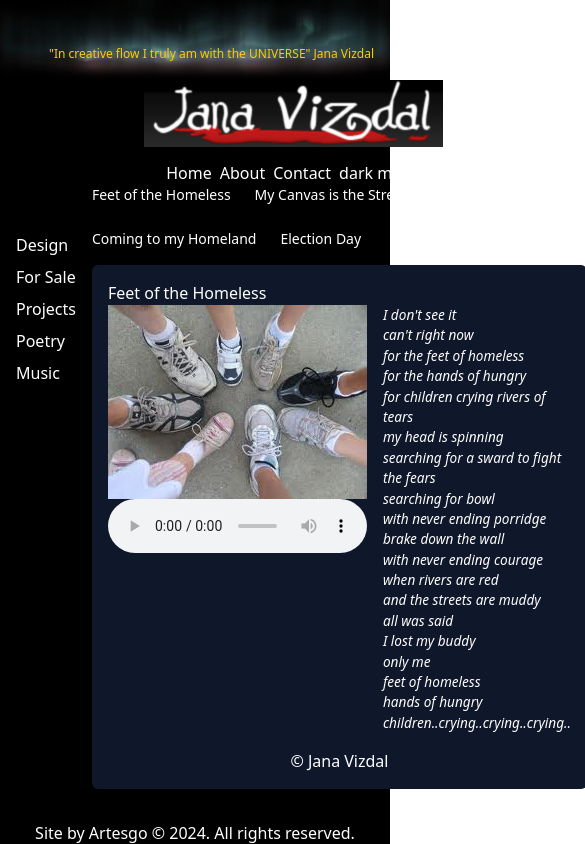
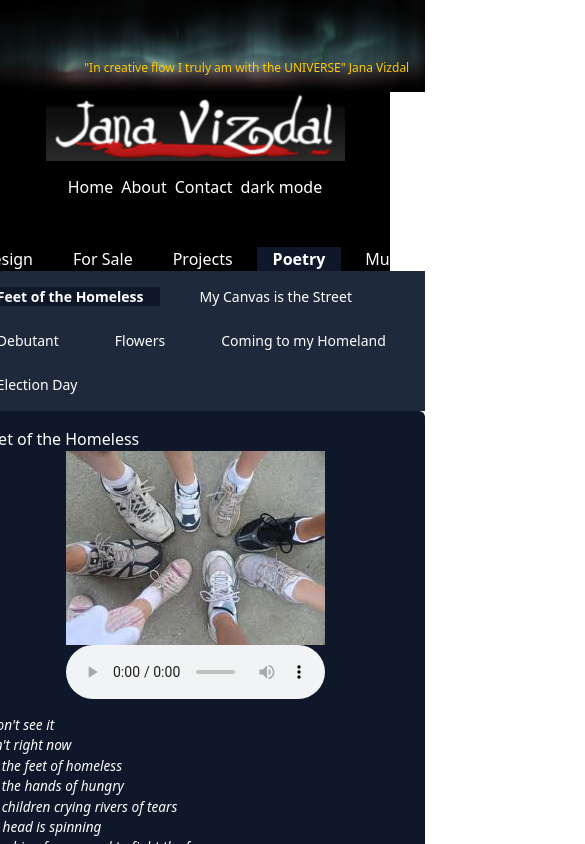
Before and after one commit to artesgo/jana-svelte, a SvelteKit app: page /poetry/feet in a window 390 px wide. Shown: the top 844 px of the page, 585 px wide, since content can reach past the window. Built offline with nearby package versions, Linux system fonts and the light colour scheme.

Commit message:
mobile and activelink updates

```diff
--- a/src/routes/+layout.svelte
+++ b/src/routes/+layout.svelte
@@ -10,6 +10,7 @@
 	class={themeFacade().theme +
 		' flex min-h-screen flex-col items-center justify-between bg-white text-black transition-colors duration-1000 dark:bg-black dark:text-white'}
 >
+	<div>
 		<section class="relative">
 			<img src="/aurora-sky.png" role="presentation" alt="aurora" />
 			<div class="absolute bottom-0 right-0 p-4 text-xs text-[#FC0] sm:p-6 sm:text-sm">
@@ -34,8 +35,8 @@
 					</li>
 				</ul>
 			</nav>
-		<main class="flex flex-row items-start">
-			<section class="flex flex-col gap-2 pt-12">
+			<main class="flex flex-col sm:flex-row md:items-start items-center">
+				<section class="flex sm:flex-col flex-row gap-2 pt-12">
 					<!-- side nav -->
 					<ActiveLink href="/design" label="Design" />
 					<ActiveLink href="/sale" label="For Sale" />
@@ -48,6 +49,7 @@
 				</section>
 			</main>
 		</div>
+	</div>
 	<footer
 		class="bg-white text-center text-black transition-all duration-1000 mt-8 dark:bg-black dark:text-white"
 	>
--- a/src/routes/about/+page.svelte
+++ b/src/routes/about/+page.svelte
@@ -1,6 +1,6 @@
 <div>
 	<h1 class="text-xl">About Me</h1>
-	<div class="flex items-start gap-2">
+	<div class="flex flex-col md:flex-row items-start gap-2">
 		<img src="/jana.jpg" alt="" width="364px" height="242px" />
 		<div>
 			<p>
--- a/src/routes/activeLink.svelte
+++ b/src/routes/activeLink.svelte
@@ -6,17 +6,21 @@
 </script>
 
 <a
-  class="px-4 border-rounded"
+  class="px-4"
   {href}
-  class:bg-slate-200={$page.url.pathname === href && themeFacade().theme === 'light'}
-  class:bg-slate-900={$page.url.pathname === href && themeFacade().theme === 'dark'}
+  class:active={$page.url.pathname.includes(href)}
+  class:bg-slate-200={$page.url.pathname.includes(href) && themeFacade().theme === 'light'}
+  class:bg-slate-900={$page.url.pathname.includes(href) && themeFacade().theme === 'dark'}
 >
   {label}
 </a>
 
 <style>
-  .border-rounded {
-    border-top-left-radius: 20px;
-    border-bottom-left-radius: 20px;
+  a {
+    white-space: nowrap;
+  }
+
+  .active {
+    font-weight: bold;
   }
 </style>
--- a/src/routes/poetry/+layout.svelte
+++ b/src/routes/poetry/+layout.svelte
@@ -1,17 +1,18 @@
 <script lang="ts">
 	import Content from '$lib/content.svelte';
+	import ActiveLink from '../activeLink.svelte';
 
 	let { children } = $props();
 </script>
 
-<nav class="mb-4">
-	<ul class="flex flex-wrap gap-6 text-sm">
-		<li><a href="/poetry/feet">Feet of the Homeless</a></li>
-		<li><a href="/poetry/spill">My Canvas is the Street</a></li>
-		<li><a href="/poetry/debutant">Debutant</a></li>
-		<li><a href="/poetry/flowers">Flowers</a></li>
-		<li><a href="/poetry/homeland">Coming to my Homeland</a></li>
-		<li><a href="/poetry/election-day">Election Day</a></li>
+<nav>
+	<ul class="flex flex-wrap gap-6 text-sm dark:bg-slate-800 bg-slate-100 p-4">
+		<li><ActiveLink href="/poetry/feet" label="Feet of the Homeless" /></li>
+		<li><ActiveLink href="/poetry/spill" label="My Canvas is the Street" /></li>
+		<li><ActiveLink href="/poetry/debutant" label="Debutant" /></li>
+		<li><ActiveLink href="/poetry/flowers" label="Flowers" /></li>
+		<li><ActiveLink href="/poetry/homeland" label="Coming to my Homeland" /></li>
+		<li><ActiveLink href="/poetry/election-day" label="Election Day" /></li>
 	</ul>
 </nav>
 
--- a/src/routes/poetry/debutant/+page.svelte
+++ b/src/routes/poetry/debutant/+page.svelte
@@ -1,7 +1,7 @@
 <h1>Debutant</h1>
-<div class="flex flex-row gap-4">
-  <div>
-    <img class="mx-auto" src="/debutant.jpg" alt="debutant" width="259px" height="194px" />
+<div class="flex flex-col md:flex-row gap-4">
+  <div class="mx-auto">
+    <img src="/debutant.jpg" alt="debutant" width="259px" height="194px" />
     <audio style="width: 259px" src="/Moonlight-SonataPiano-Sonata-No.-14-in-C-sharp-minor-_Quasi-una-fantasia_.mp3" controls autoplay></audio>
   </div>
 
--- a/src/routes/poetry/feet/+page.svelte
+++ b/src/routes/poetry/feet/+page.svelte
@@ -1,7 +1,7 @@
 <h1>Feet of the Homeless</h1>
-<div class="flex gap-4">
-  <div>
-    <img class="mx-auto" src="/feet-of-the-homeless.jpg" alt="feet of the homeless" width="259px" height="194px" />
+<div class="flex flex-col md:flex-row gap-4">
+  <div class="mx-auto">
+    <img src="/feet-of-the-homeless.jpg" alt="feet of the homeless" width="259px" height="194px" />
     <audio style="width: 259px" src="/The-Pursuit-Of-Happyness-Soundtrack-Homeless-14_16.mp3" controls autoplay></audio>
   </div>
   <div class="poetry">
--- a/src/routes/poetry/spill/+page.svelte
+++ b/src/routes/poetry/spill/+page.svelte
@@ -1,5 +1,5 @@
 <h1>My Canvas is the Street</h1>
-<div class="flex flex-row gap-4 items-start">
+<div class="flex flex-col md:flex-row gap-4 items-start">
   <img src="/PaintSpill.jpg" alt="My Canvas is the Street" width="259px" height="236px" />
 	<div class="poetry">
 		<p>I feel the pavement under my feet</p>
--- a/src/routes/projects/+page.svelte
+++ b/src/routes/projects/+page.svelte
@@ -1,6 +1,6 @@
 <h1>Projects</h1>
-<div class="flex flex-row gap-2 mb-4">
-	<img src="/unity.png" alt="" width="228" height="293" />
+<div class="flex flex-col md:flex-row gap-2 mb-4">
+	<img class="mx-auto" src="/unity.png" alt="" width="228" height="293" />
 	<div>
 		[PREVIOUS CONTENT] Jana Vizdal In Unity We Soar ARCH OF PEACE COLLABORATIVE PROJECTS MISSION:
 		FINANCIAL SUPPORT for schools in need/ portion of proceeds from these projects will be donated
```
Lines whose indentation alone changed are shown as unchanged.
